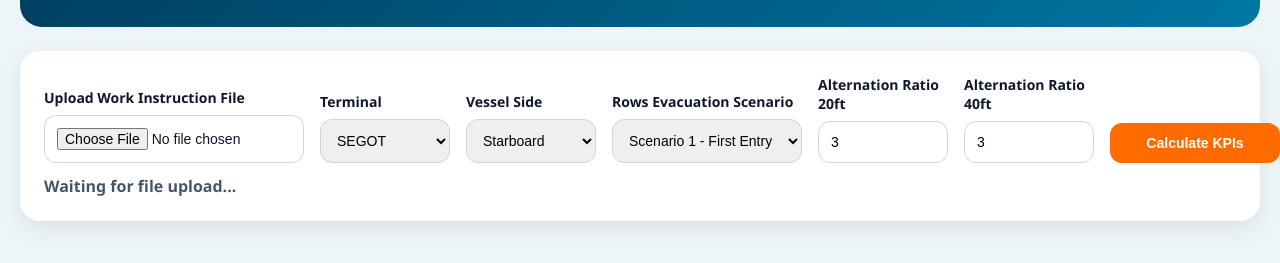
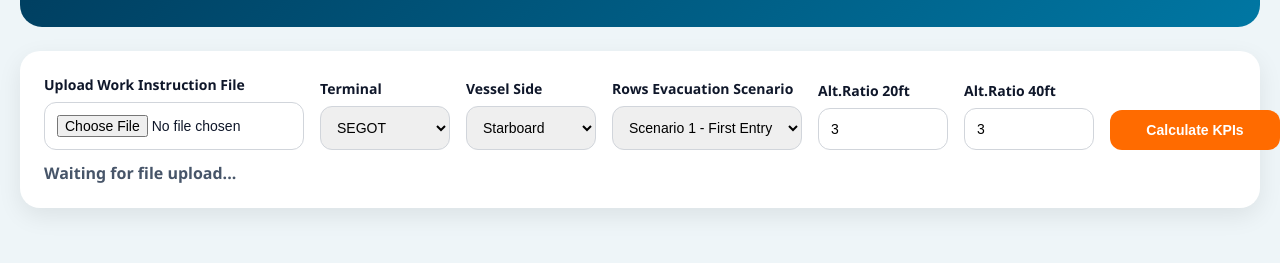
Before and after one commit to HBO068/stcarrier-tool, a plain HTML site: page index.html in a window 1280 px wide. Shown: the part 161-424 px from the top of the page. Drawn offline with Linux system fonts and the light colour scheme.

Commit message:
Update index.html

```diff
--- a/index.html
+++ b/index.html
@@ -16,8 +16,8 @@ body{margin:0;font-family:Segoe UI,Arial,sans-serif;background:#eef5f8;color:#0f
 <div><label>Terminal</label><select id="terminal"><option value="SEGOT">SEGOT</option><option value="DKAAR">DKAAR</option></select></div>
 <div><label>Vessel Side</label><select id="side"><option value="starboard">Starboard</option><option value="portside">Portside</option></select></div>
 <div><label>Rows Evacuation Scenario</label><select id="rowsScenario"><option value="1">Scenario 1 - First Entry</option><option value="2">Scenario 2 - Biggest Entry</option></select></div>
-<div><label>Alternation Ratio 20ft</label><input type="number" id="ratio20" value="3" min="2"></div>
-<div><label>Alternation Ratio 40ft</label><input type="number" id="ratio40" value="3" min="2"></div>
+<div><label>Alt.Ratio 20ft</label><input type="number" id="ratio20" value="3" min="2"></div>
+<div><label>Alt.Ratio 40ft</label><input type="number" id="ratio40" value="3" min="2"></div>
 <div><button onclick="processFile()">Calculate KPIs</button></div>
 </div>
 <div id="status" class="status">Waiting for file upload...</div>
```
